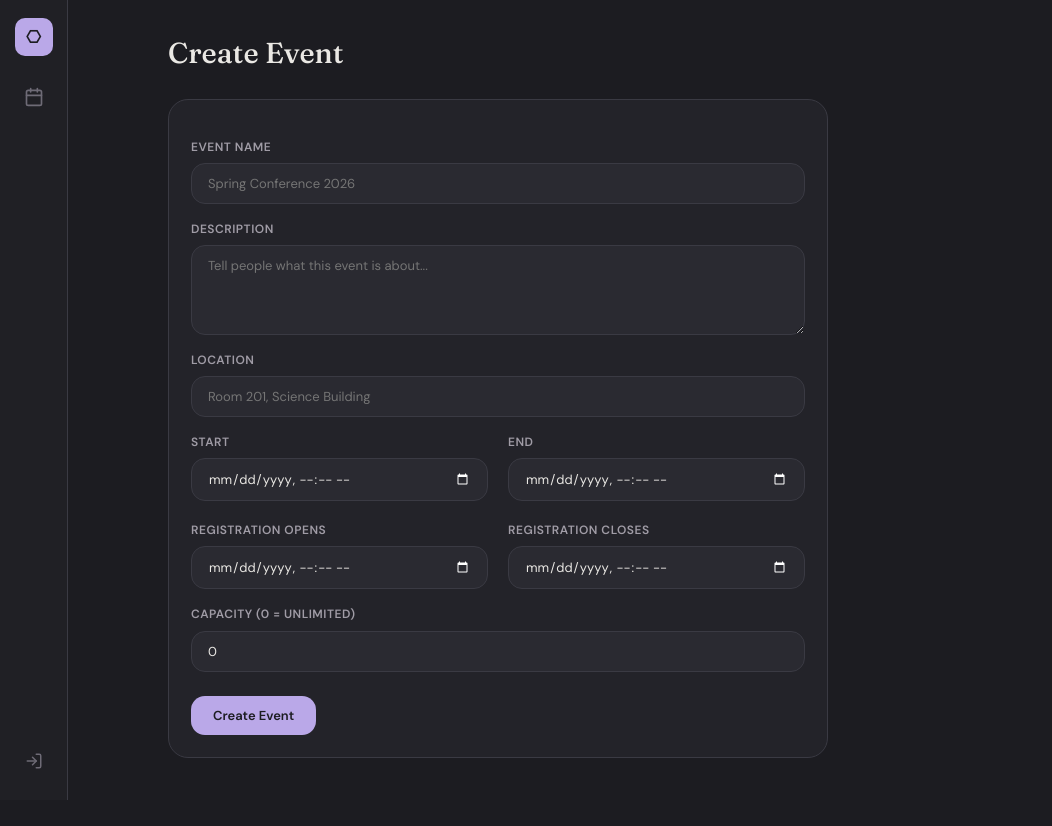
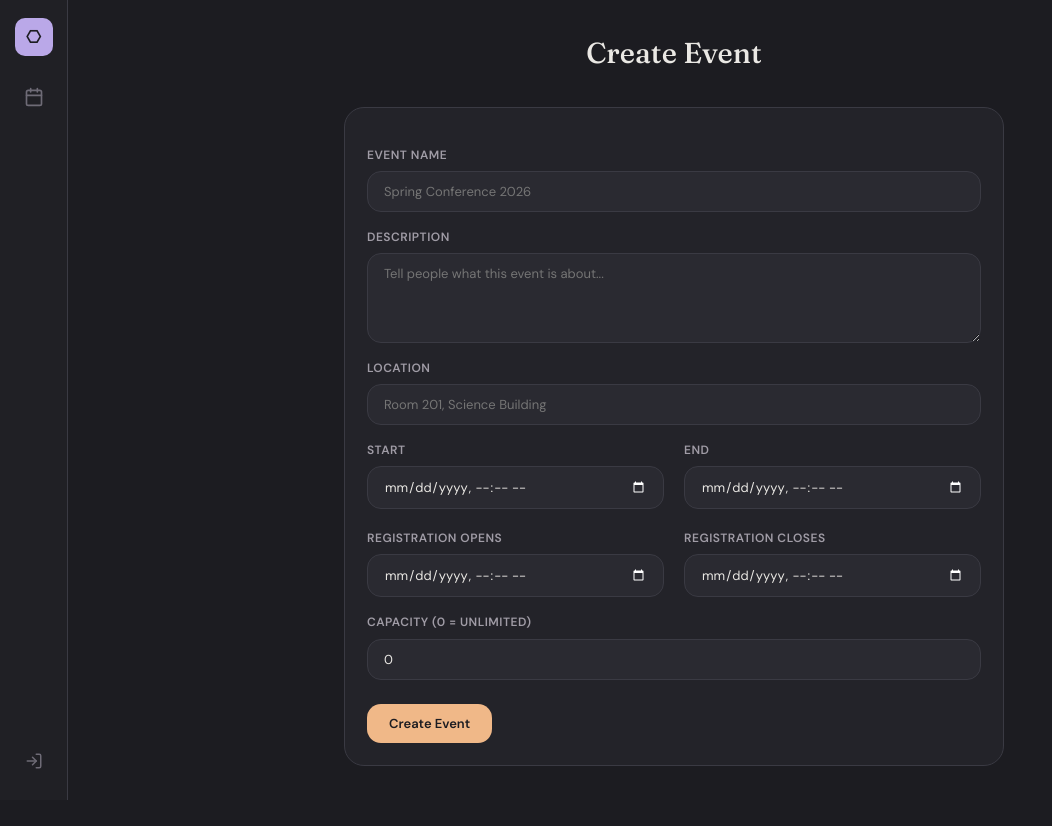
Before and after one commit to Susquehanna-Syntax/Turnstil, a Django app: template templates/admin_portal/event_create.html in a window 1280 px wide. Shown: the whole page, without its empty margins (0-1052 px from the left). Before the commit the page ends 800 px from the top, so only its background shows below. Run offline with Django 3.2, Linux system fonts and the light colour scheme; the template is opened without the code that fills it, so the values that code supplies are empty.

Commit message:
Centered windows top to bottom where it makes sense such as log in create event etc. (mostly forms) and added a flex window so they resize correctly

```diff
--- a/templates/admin_portal/event_create.html
+++ b/templates/admin_portal/event_create.html
@@ -1,12 +1,13 @@
 {% extends "base.html" %}
 {% block title %}Create Event — Turnstil{% endblock %}
 
+{% block main_class %}center-page{% endblock %}
 {% block content %}
-<div class="page-header fade-up">
+<div class="page-header fade-up" style="text-align: center;">
     <h2>Create Event</h2>
 </div>
 
-<div class="card fade-up fade-up-1" style="max-width: 660px;">
+<div class="card fade-up fade-up-1" style="max-width: 660px; width: 100%;">
     <form method="post">
         {% csrf_token %}
         <label for="name">Event Name</label>
@@ -40,7 +41,7 @@
         <label for="capacity">Capacity (0 = unlimited)</label>
         <input type="number" id="capacity" name="capacity" value="0" min="0">
 
-        <button type="submit" class="btn btn-filled-lav" style="margin-top: 24px;">Create Event</button>
+        <button type="submit" class="btn btn-filled-peach" style="margin-top: 24px;">Create Event</button>
     </form>
 </div>
 {% endblock %}
--- a/templates/base.html
+++ b/templates/base.html
@@ -604,6 +604,15 @@
         #reader { width: 100%; max-width: 500px; margin: 0 auto; }
         #reader video { border-radius: var(--r-lg); }
 
+        /* ── Centered page (vertical + horizontal) ── */
+        .main-content.center-page {
+            display: flex;
+            flex-direction: column;
+            align-items: center;
+            justify-content: center;
+            min-height: calc(100vh - 96px);
+        }
+
         /* ── Inline util ── */
         .mt-4  { margin-top: 4px; }
         .mt-8  { margin-top: 8px; }
@@ -703,7 +712,7 @@
     </aside>
 
     {# ── Main ── #}
-    <main class="main-content">
+    <main class="main-content {% block main_class %}{% endblock %}">
         {% if messages %}
             {% for message in messages %}
                 <div class="flash flash-{{ message.tags }}">{{ message }}</div>
--- a/templates/public/profile.html
+++ b/templates/public/profile.html
@@ -47,7 +47,7 @@
                 </label>
             </fieldset>
 
-            <button type="submit" class="btn btn-filled-lav" style="margin-top: 20px;">Save Changes</button>
+            <button type="submit" class="btn btn-filled-sky" style="margin-top: 20px;">Save Changes</button>
         </form>
     </div>
 
--- a/templates/registration/login.html
+++ b/templates/registration/login.html
@@ -1,8 +1,9 @@
 {% extends "base.html" %}
 {% block title %}Login — Turnstil{% endblock %}
 
+{% block main_class %}center-page{% endblock %}
 {% block content %}
-<div class="card fade-up" style="max-width: 420px; margin: 0 auto;">
+<div class="card fade-up" style="max-width: 420px; width: 100%;">
     <div class="page-header" style="margin-bottom: 20px;">
         <h2>Sign In</h2>
     </div>
--- a/templates/registration/register.html
+++ b/templates/registration/register.html
@@ -1,8 +1,9 @@
 {% extends "base.html" %}
 {% block title %}Register — Turnstil{% endblock %}
 
+{% block main_class %}center-page{% endblock %}
 {% block content %}
-<div class="card fade-up" style="max-width: 480px; margin: 0 auto;">
+<div class="card fade-up" style="max-width: 480px; width: 100%;">
     <div class="page-header" style="margin-bottom: 20px;">
         <h2>Create Your Account</h2>
     </div>
--- a/templates/scanner/index.html
+++ b/templates/scanner/index.html
@@ -1,6 +1,7 @@
 {% extends "base.html" %}
 {% block title %}Scanner — Turnstil{% endblock %}
 
+{% block main_class %}{% if is_staff and not active_event %}center-page{% endif %}{% endblock %}
 {% block content %}
 <div class="page-header fade-up">
     <h2>Scanner</h2>
@@ -13,7 +14,7 @@
 {% if is_staff and not active_event %}
 
 {# ── STAFF: EVENT SELECTION MODE ──────────────────────────────── #}
-<div class="card fade-up fade-up-1" style="max-width: 520px; margin: 0 auto;">
+<div class="card fade-up fade-up-1" style="max-width: 520px; width: 100%;">
     <div class="section-label" style="margin-top: 0;">Select Event</div>
     <p>Choose the event you are working before scanning begins.</p>
 
```
